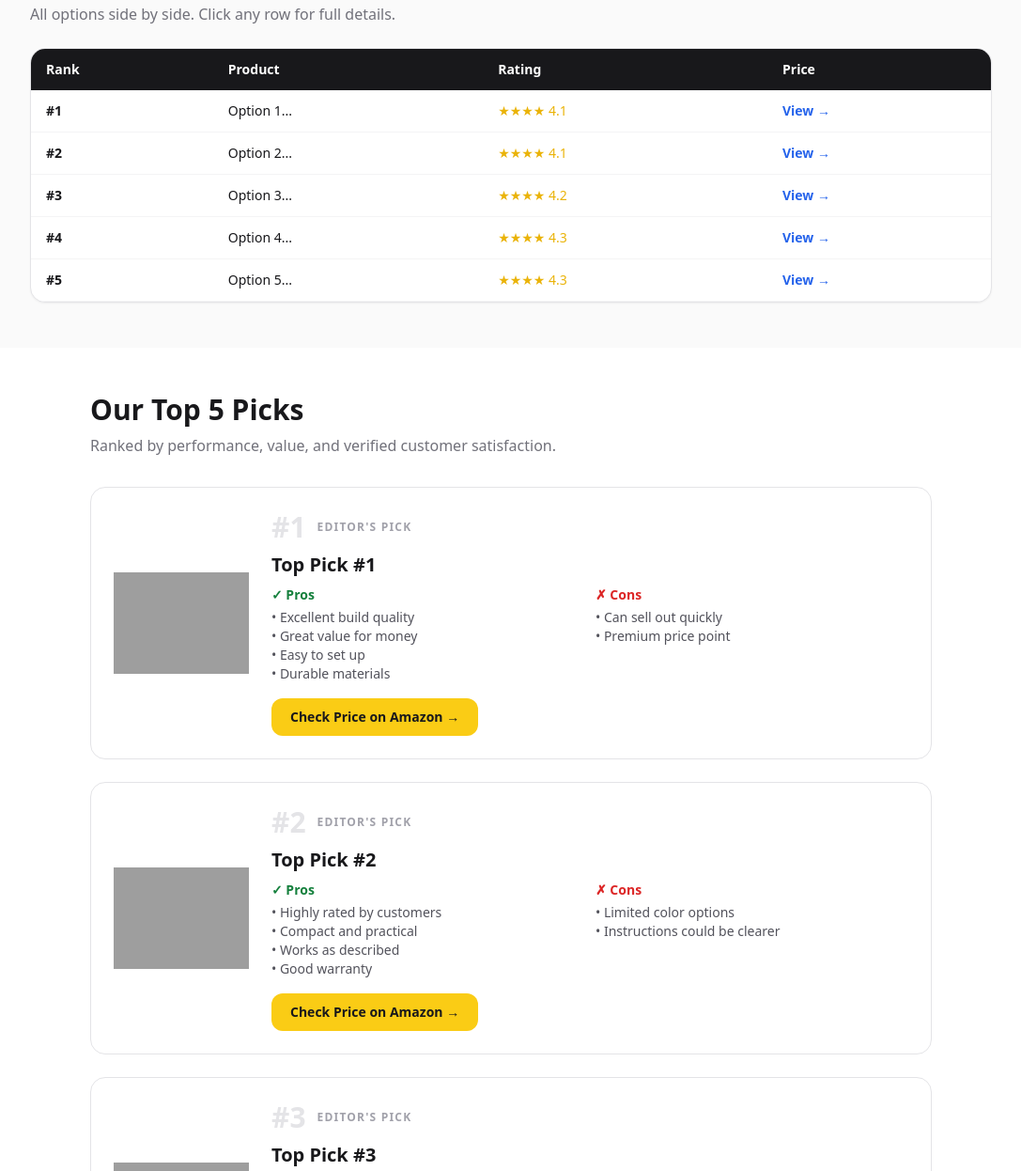
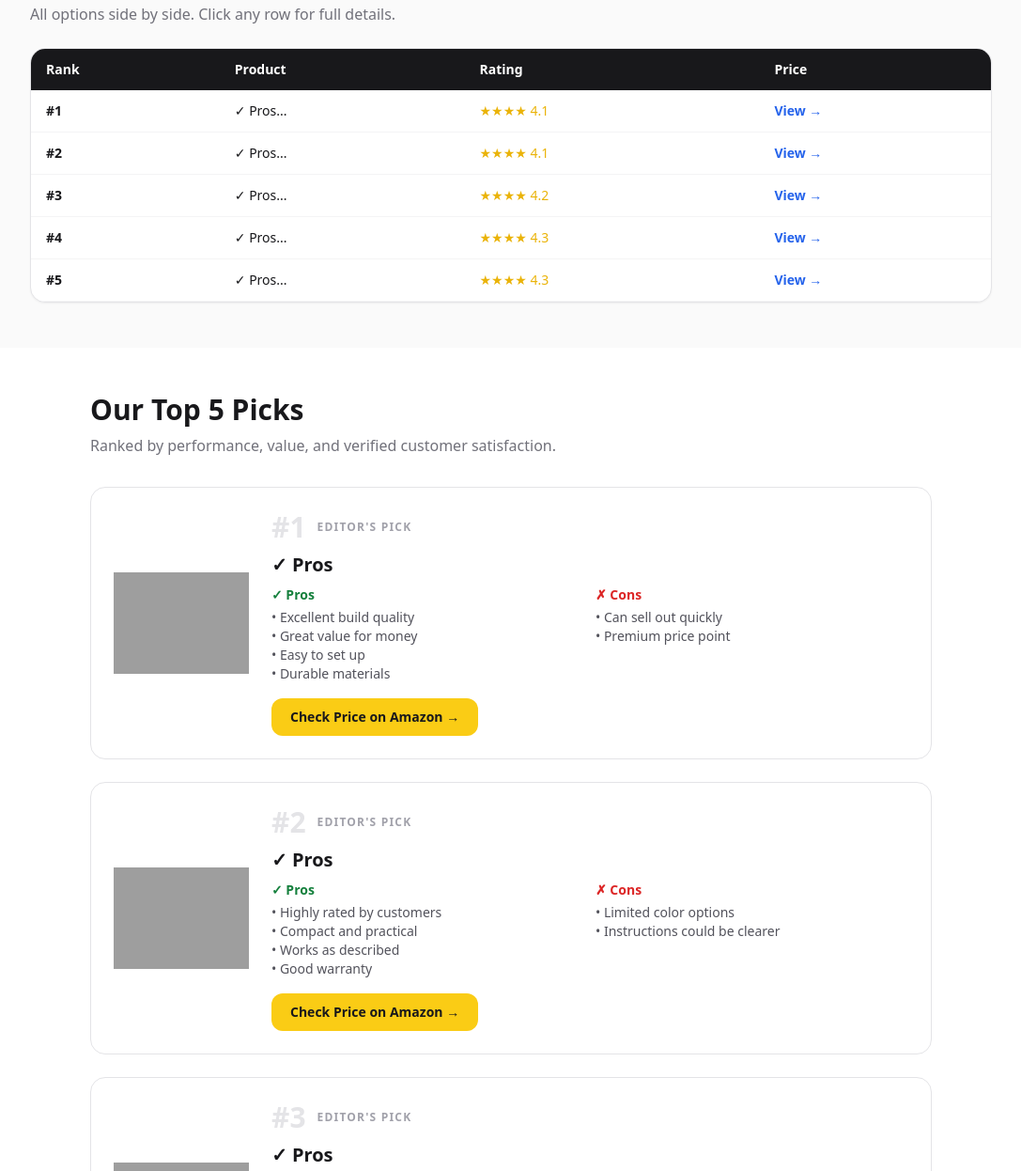
Before and after one commit to Brazenproducts/bestantiagingsupplement.com, a plain HTML site: page index.html in a window 1280 px wide. Shown: the part 783-2029 px from the top of the page at 94% size, without its empty margins (96-1183 px from the left). Drawn offline with nearby package versions, Linux system fonts and the light colour scheme; grey boxes are pictures that could not be loaded.

```diff
--- a/index.html
+++ b/index.html
@@ -67,31 +67,31 @@
             <tbody>
             <tr class="border-b border-zinc-100 hover:bg-zinc-50">
               <td class="py-3 px-4 font-semibold">#1</td>
-              <td class="py-3 px-4">Option 1...</td>
+              <td class="py-3 px-4">✓ Pros...</td>
               <td class="py-3 px-4 text-yellow-500">★★★★ 4.1</td>
               <td class="py-3 px-4"><a href="https://www.amazon.com/dp/B0GDS1KVSP/?tag=brazenprodu01-20" target="_blank" rel="noopener sponsored" class="text-blue-600 font-bold hover:underline">View →</a></td>
             </tr>
             <tr class="border-b border-zinc-100 hover:bg-zinc-50">
               <td class="py-3 px-4 font-semibold">#2</td>
-              <td class="py-3 px-4">Option 2...</td>
+              <td class="py-3 px-4">✓ Pros...</td>
               <td class="py-3 px-4 text-yellow-500">★★★★ 4.1</td>
               <td class="py-3 px-4"><a href="https://www.amazon.com/dp/B07WZVX3L1/?tag=brazenprodu01-20" target="_blank" rel="noopener sponsored" class="text-blue-600 font-bold hover:underline">View →</a></td>
             </tr>
             <tr class="border-b border-zinc-100 hover:bg-zinc-50">
               <td class="py-3 px-4 font-semibold">#3</td>
-              <td class="py-3 px-4">Option 3...</td>
+              <td class="py-3 px-4">✓ Pros...</td>
               <td class="py-3 px-4 text-yellow-500">★★★★ 4.2</td>
               <td class="py-3 px-4"><a href="https://www.amazon.com/dp/B0F4CY8Q31/?tag=brazenprodu01-20" target="_blank" rel="noopener sponsored" class="text-blue-600 font-bold hover:underline">View →</a></td>
             </tr>
             <tr class="border-b border-zinc-100 hover:bg-zinc-50">
               <td class="py-3 px-4 font-semibold">#4</td>
-              <td class="py-3 px-4">Option 4...</td>
+              <td class="py-3 px-4">✓ Pros...</td>
               <td class="py-3 px-4 text-yellow-500">★★★★ 4.3</td>
               <td class="py-3 px-4"><a href="https://www.amazon.com/dp/B0FH6QB7ZT/?tag=brazenprodu01-20" target="_blank" rel="noopener sponsored" class="text-blue-600 font-bold hover:underline">View →</a></td>
             </tr>
             <tr class="border-b border-zinc-100 hover:bg-zinc-50">
               <td class="py-3 px-4 font-semibold">#5</td>
-              <td class="py-3 px-4">Option 5...</td>
+              <td class="py-3 px-4">✓ Pros...</td>
               <td class="py-3 px-4 text-yellow-500">★★★★ 4.3</td>
               <td class="py-3 px-4"><a href="https://www.amazon.com/dp/B0FKBJJNM5/?tag=brazenprodu01-20" target="_blank" rel="noopener sponsored" class="text-blue-600 font-bold hover:underline">View →</a></td>
             </tr>
@@ -110,14 +110,14 @@
 
           <article class="flex flex-col md:flex-row gap-6 border border-zinc-200 rounded-2xl p-6 bg-white hover:shadow-md transition">
             <div class="flex-shrink-0 flex items-center justify-center">
-              <img src="https://m.media-amazon.com/images/I/71S6w7B0RYL._AC_UL320_.jpg" alt="Top Pick #1" class="w-36 h-36 object-contain rounded-xl" loading="lazy" />
+              <img src="https://m.media-amazon.com/images/I/71S6w7B0RYL._AC_UL320_.jpg" alt="✓ Pros" class="w-36 h-36 object-contain rounded-xl" loading="lazy" />
             </div>
             <div class="flex-1">
               <div class="flex items-center gap-3 mb-2">
                 <span class="text-3xl font-black text-zinc-200">#1</span>
                 <span class="text-xs font-black uppercase tracking-widest text-zinc-400">Editor's Pick</span>
               </div>
-              <h3 class="text-xl font-black text-zinc-900 mb-2">Top Pick #1</h3>
+              <h3 class="text-xl font-black text-zinc-900 mb-2">✓ Pros</h3>
               <div class="grid grid-cols-2 gap-3 mb-4 text-sm">
                 <div>
                   <p class="font-bold text-green-700 mb-1">✓ Pros</p>
@@ -138,14 +138,14 @@
 
           <article class="flex flex-col md:flex-row gap-6 border border-zinc-200 rounded-2xl p-6 bg-white hover:shadow-md transition">
             <div class="flex-shrink-0 flex items-center justify-center">
-              <img src="https://m.media-amazon.com/images/I/71V6VKcF6YL._AC_UL320_.jpg" alt="Top Pick #2" class="w-36 h-36 object-contain rounded-xl" loading="lazy" />
+              <img src="https://m.media-amazon.com/images/I/71V6VKcF6YL._AC_UL320_.jpg" alt="✓ Pros" class="w-36 h-36 object-contain rounded-xl" loading="lazy" />
             </div>
             <div class="flex-1">
               <div class="flex items-center gap-3 mb-2">
                 <span class="text-3xl font-black text-zinc-200">#2</span>
                 <span class="text-xs font-black uppercase tracking-widest text-zinc-400">Editor's Pick</span>
               </div>
-              <h3 class="text-xl font-black text-zinc-900 mb-2">Top Pick #2</h3>
+              <h3 class="text-xl font-black text-zinc-900 mb-2">✓ Pros</h3>
               <div class="grid grid-cols-2 gap-3 mb-4 text-sm">
                 <div>
                   <p class="font-bold text-green-700 mb-1">✓ Pros</p>
@@ -166,14 +166,14 @@
 
           <article class="flex flex-col md:flex-row gap-6 border border-zinc-200 rounded-2xl p-6 bg-white hover:shadow-md transition">
             <div class="flex-shrink-0 flex items-center justify-center">
-              <img src="https://m.media-amazon.com/images/I/71HMmzANsGL._AC_UL320_.jpg" alt="Top Pick #3" class="w-36 h-36 object-contain rounded-xl" loading="lazy" />
+              <img src="https://m.media-amazon.com/images/I/71HMmzANsGL._AC_UL320_.jpg" alt="✓ Pros" class="w-36 h-36 object-contain rounded-xl" loading="lazy" />
             </div>
             <div class="flex-1">
               <div class="flex items-center gap-3 mb-2">
                 <span class="text-3xl font-black text-zinc-200">#3</span>
                 <span class="text-xs font-black uppercase tracking-widest text-zinc-400">Editor's Pick</span>
               </div>
-              <h3 class="text-xl font-black text-zinc-900 mb-2">Top Pick #3</h3>
+              <h3 class="text-xl font-black text-zinc-900 mb-2">✓ Pros</h3>
               <div class="grid grid-cols-2 gap-3 mb-4 text-sm">
                 <div>
                   <p class="font-bold text-green-700 mb-1">✓ Pros</p>
@@ -194,14 +194,14 @@
 
           <article class="flex flex-col md:flex-row gap-6 border border-zinc-200 rounded-2xl p-6 bg-white hover:shadow-md transition">
             <div class="flex-shrink-0 flex items-center justify-center">
-              <img src="https://m.media-amazon.com/images/I/71pW9r1H7mL._AC_UL320_.jpg" alt="Top Pick #4" class="w-36 h-36 object-contain rounded-xl" loading="lazy" />
+              <img src="https://m.media-amazon.com/images/I/71pW9r1H7mL._AC_UL320_.jpg" alt="✓ Pros" class="w-36 h-36 object-contain rounded-xl" loading="lazy" />
             </div>
             <div class="flex-1">
               <div class="flex items-center gap-3 mb-2">
                 <span class="text-3xl font-black text-zinc-200">#4</span>
                 <span class="text-xs font-black uppercase tracking-widest text-zinc-400">Editor's Pick</span>
               </div>
-              <h3 class="text-xl font-black text-zinc-900 mb-2">Top Pick #4</h3>
+              <h3 class="text-xl font-black text-zinc-900 mb-2">✓ Pros</h3>
               <div class="grid grid-cols-2 gap-3 mb-4 text-sm">
                 <div>
                   <p class="font-bold text-green-700 mb-1">✓ Pros</p>
@@ -222,14 +222,14 @@
 
           <article class="flex flex-col md:flex-row gap-6 border border-zinc-200 rounded-2xl p-6 bg-white hover:shadow-md transition">
             <div class="flex-shrink-0 flex items-center justify-center">
-              <img src="https://m.media-amazon.com/images/I/61nXSgaOkNL._AC_UL320_.jpg" alt="Top Pick #5" class="w-36 h-36 object-contain rounded-xl" loading="lazy" />
+              <img src="https://m.media-amazon.com/images/I/61nXSgaOkNL._AC_UL320_.jpg" alt="✓ Pros" class="w-36 h-36 object-contain rounded-xl" loading="lazy" />
             </div>
             <div class="flex-1">
               <div class="flex items-center gap-3 mb-2">
                 <span class="text-3xl font-black text-zinc-200">#5</span>
                 <span class="text-xs font-black uppercase tracking-widest text-zinc-400">Editor's Pick</span>
               </div>
-              <h3 class="text-xl font-black text-zinc-900 mb-2">Top Pick #5</h3>
+              <h3 class="text-xl font-black text-zinc-900 mb-2">✓ Pros</h3>
               <div class="grid grid-cols-2 gap-3 mb-4 text-sm">
                 <div>
                   <p class="font-bold text-green-700 mb-1">✓ Pros</p>
```
